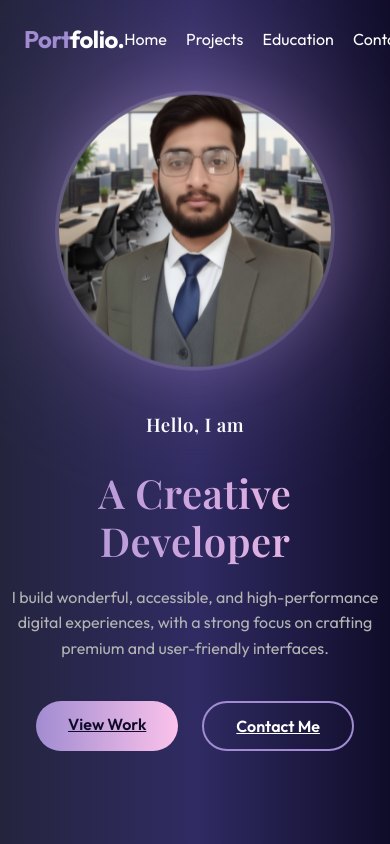
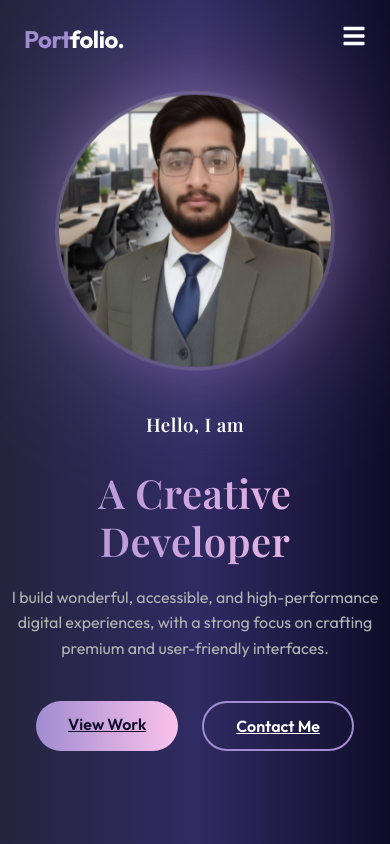
Before and after one commit to Abdurrahman680/personal-portfolio, a React (Vite) app: page / in a window 390 px wide. Shown: the top 844 px of the page. Built offline with nearby package versions, Linux system fonts and the light colour scheme; a web font is replaced by a local one.

Commit message:
Fix: Navbar mobile visibility and social icon layout

```diff
--- a/src/index.css
+++ b/src/index.css
@@ -269,11 +269,11 @@ h5 {
 
 @media (max-width: 768px) {
   .nav-links {
-    display: none;
+    display: none !important;
   }
 
   .nav-socials {
-    display: none;
+    display: none !important;
   }
 }
 
@@ -738,9 +738,11 @@ h5 {
   font-weight: 600;
 }
 
-.nav-links {
+.social-links {
   display: flex;
-  gap: clamp(1.2rem, 3vw, 2.5rem);
+  gap: 1.2rem;
+  justify-content: center;
+  align-items: center;
 }
 
 .social-link {
```
